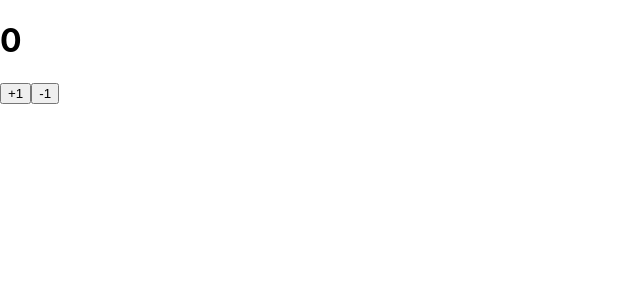
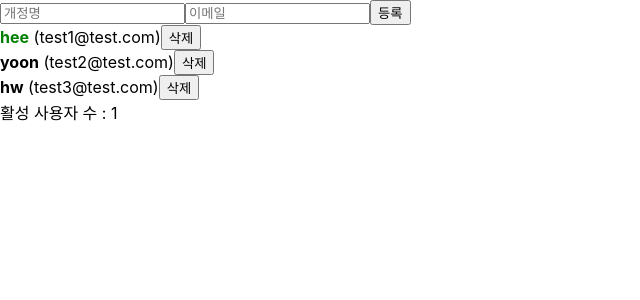
Before and after one commit to ccc4804/react, a React (Create React App) app in the folder react-tutorial/begin-react/: page / in a window 1280 px wide. Shown: the top 300 px of the page, without its empty margins (0-640 px from the left). Built offline with nearby package versions, Linux system fonts and the light colour scheme.

Commit message:
chapter22 - useReducer 를 사용하여 상태 업데이트 로직 분리하기

```diff
--- a/react-tutorial/begin-react/src/App.js
+++ b/react-tutorial/begin-react/src/App.js
@@ -1,4 +1,4 @@
-import React, { useRef, useState, useMemo, useCallback } from "react";
+import React, { useRef, useReducer, useMemo, useCallback } from "react";
 import UserList from "./UserList";
 import CreateUser from "./CreateUser";
 
@@ -7,23 +7,13 @@
   return users.filter((user) => user.active).length;
 }
 
-function App() {
-  const [inputs, setInputs] = useState({
+// App 컴포넌트의 설정 값을 외부로 뺀다.
+const initialState = {
+  inputs: {
     username: "",
     email: "",
-  });
-
-  const { username, email } = inputs;
-
-  const onChange = useCallback((e) => {
-    const { name, value } = e.target;
-    setInputs({
-      ...inputs,
-      [name]: value,
-    });
-  }, [inputs]);
-
-  const [users, setUsers] = useState([
+  },
+  users: [
     {
       id: 1,
       username: "hee",
@@ -42,44 +32,89 @@
       email: "test3@test.com",
       active: false,
     },
-  ]);
+  ],
+};
 
-  const nextId = useRef(4);
+function reducer(state, action) {
+  switch (action.type) {
+    case "CHANGE_INPUT":
+      return {
+        ...state,
+        inputs: {
+          ...state.inputs,
+          [action.name]: action.value,
+        },
+      };
+    case "CREATE_USER":
+      return {
+        inputs: initialState.inputs,
+        users: state.users.concat(action.user),
+      };
+    case "TOGGLE_USER":
+      return {
+        ...state,
+        users: state.users.map((user) =>
+          user.id === action.id ? { ...user, active: !user.active } : user
+        ),
+      };
+    case "REMOVE_USER":
+      return {
+        ...state,
+        users: state.users.filter((user) => user.id !== action.id),
+      };
+    default:
+      throw new Error("Unhandled action");
+  }
+}
 
-  const onCreate = useCallback(() => {
-    const user = {
-      id: nextId.current,
-      username,
-      email,
-    };
+function App() {
+  const [state, dispatch] = useReducer(reducer, initialState);
+  // 기존에 3개의 유저가 등록 되어있으므로 다음 id 값인 4가 기본값이다.
+  const nextId = useRef(initialState.users.length + 1);
+  // const nextId = useRef(4);
 
-    //배열이 불변이 되어야 하므로 배열 추가 시 새로운 배열이 만들어지는 spread, concat등을 사용해야한다.
-    //setUsers([...users, user])
-    setUsers(users => users.concat(user));
+  const { users } = state;
+  const { username, email } = state.inputs;
 
-    setInputs({
-      username: "",
-      email: "",
+  const onChange = useCallback((e) => {
+    const { name, value } = e.target;
+    dispatch({
+      type: "CHANGE_INPUT",
+      name,
+      value,
     });
+  }, []);
 
-    console.log(nextId.current);
-    nextId.current += 1;
-  },[username, email]);
+  const onCreate = useCallback(
+    (e) => {
+      dispatch({
+        type: "CREATE_USER",
+        user: {
+          id: nextId.current,
+          username,
+          email,
+        },
+      });
+      nextId.current += 1;
+    },
+    [username, email]
+  );
+
+  const onToggle = useCallback((id) => {
+    dispatch({
+      type: "TOGGLE_USER",
+      id,
+    });
+  }, []);
 
   const onRemove = useCallback((id) => {
-    setUsers(users => users.filter((user) => user.id !== id));
-  },[]);
+    dispatch({
+      type: "REMOVE_USER",
+      id,
+    });
+  }, []);
 
-  const onToggle = useCallback((id) => {
-    setUsers(users =>
-      users.map((user) =>
-        user.id === id ? { ...user, active: !user.active } : user
-      )
-    );
-  },[]);
-
-  // useMemo를 사용하면 특정 deps만 인식하여 처리한다.
-  const count = useMemo(() => countActiveUsers(users),[users]);
+  const count = useMemo(() => countActiveUsers(users), [users]);
 
   // 아래는 JSX
   return (
@@ -90,7 +125,7 @@
         onChange={onChange}
         onCreate={onCreate}
       />
-      <UserList users={users} onRemove={onRemove} onToggle={onToggle} />
+      <UserList users={users} onToggle={onToggle} onRemove={onRemove} />
       <div>활성 사용자 수 : {count}</div>
     </>
   );
--- a/react-tutorial/begin-react/src/CreateUser.js
+++ b/react-tutorial/begin-react/src/CreateUser.js
@@ -1,21 +1,23 @@
 import React from "react";
 
 function CreateUser({ username, email, onChange, onCreate }) {
+  //필요한것은 props로 받아와서 쓸것
   return (
     <div>
       <input
         name="username"
-        placeholder="계정명"
+        placeholder="개정명"
         onChange={onChange}
         value={username}
       />
       <input
-        name="email"
-        placeholder="이메일"
-        onChange={onChange}
-        value={email}
+      name="email"
+      placeholder="이메일"
+      onChange={onChange}
+      value={email}
       />
-      <button onClick={onCreate}>등록</button>
+
+      <button onClick = {onCreate}>등록</button>
     </div>
   );
 }
--- a/react-tutorial/begin-react/src/index.js
+++ b/react-tutorial/begin-react/src/index.js
@@ -3,13 +3,11 @@
 import './index.css';
 import App from './App';
 import * as serviceWorker from './serviceWorker';
-import Counter from './Counter'
 
 // DOM에서 id가 root인 애를 찾아서 react App을 넣겠다.
 ReactDOM.render(
   <React.StrictMode>
-    {/*<App />*/}
-    <Counter />
+    <App />
   </React.StrictMode>,
   document.getElementById('root')
 );
```
Also changed, not shown: 1 other file (tests, documents, lock files or other folders).
